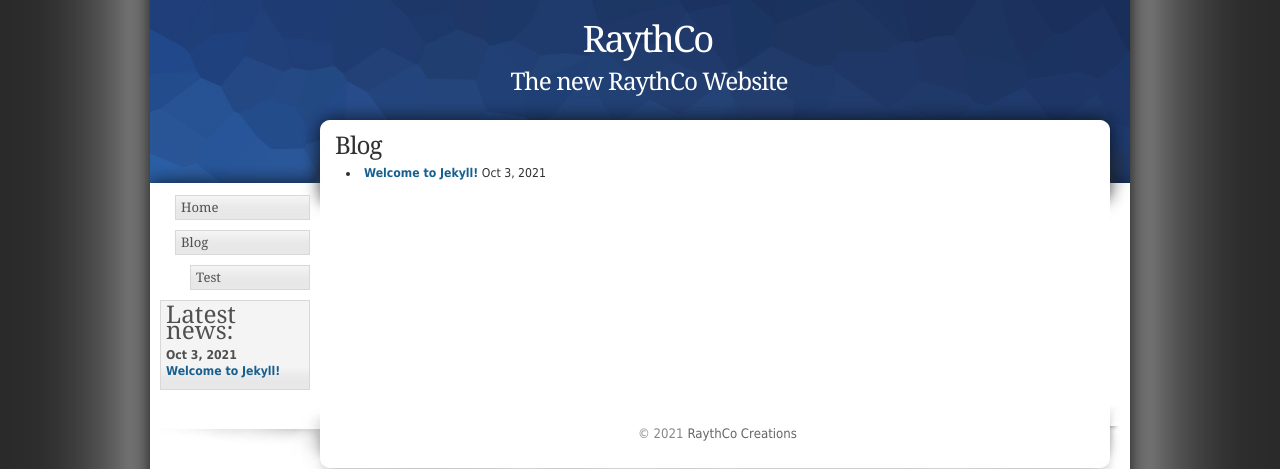
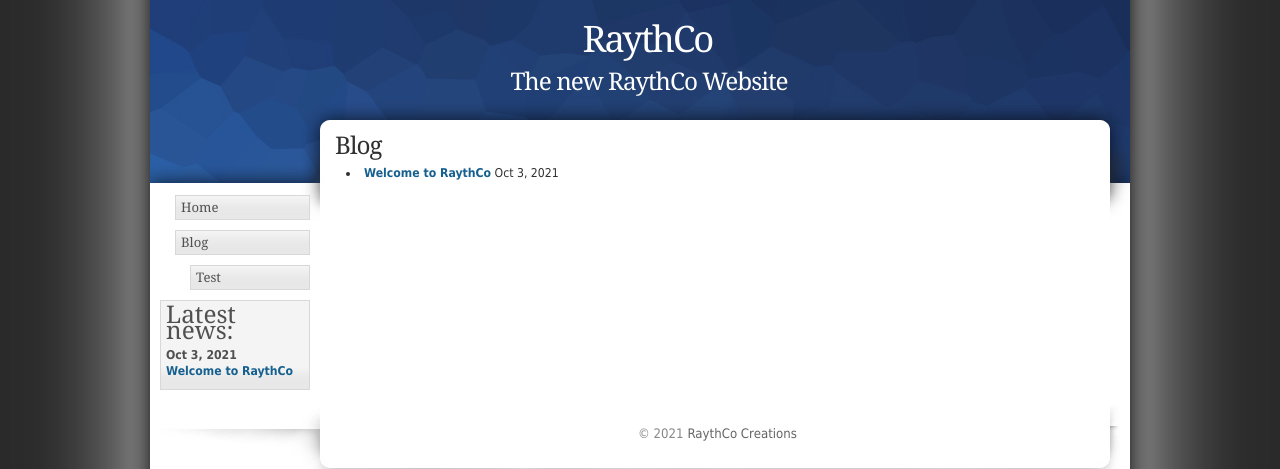
Before and after one commit to RaythCo-Creations/raythco-creations.github.io, a Jekyll site: the page built from blog.md, in a window 1280 px wide. Shown: the top 469 px of the page. Built offline with Jekyll 4.4.1, drawn with Linux system fonts in a browser that asks for light colours.

Commit message:
post edit

```diff
--- a/_posts/2021-10-03-welcome-to-jekyll.markdown
+++ b/_posts/2021-10-03-welcome-to-raythco.markdown
@@ -1,8 +1,8 @@
 ---
 layout: post
-title:  "Welcome to Jekyll!"
+title:  "Welcome to RaythCo"
 date:   2021-10-03 03:59:33 +0100
-categories: jekyll update
+categories: General
 ---
 You’ll find this post in your `_posts` directory. Go ahead and edit it and re-build the site to see your changes. You can rebuild the site in many different ways, but the most common way is to run `jekyll serve`, which launches a web server and auto-regenerates your site when a file is updated.
 
```
